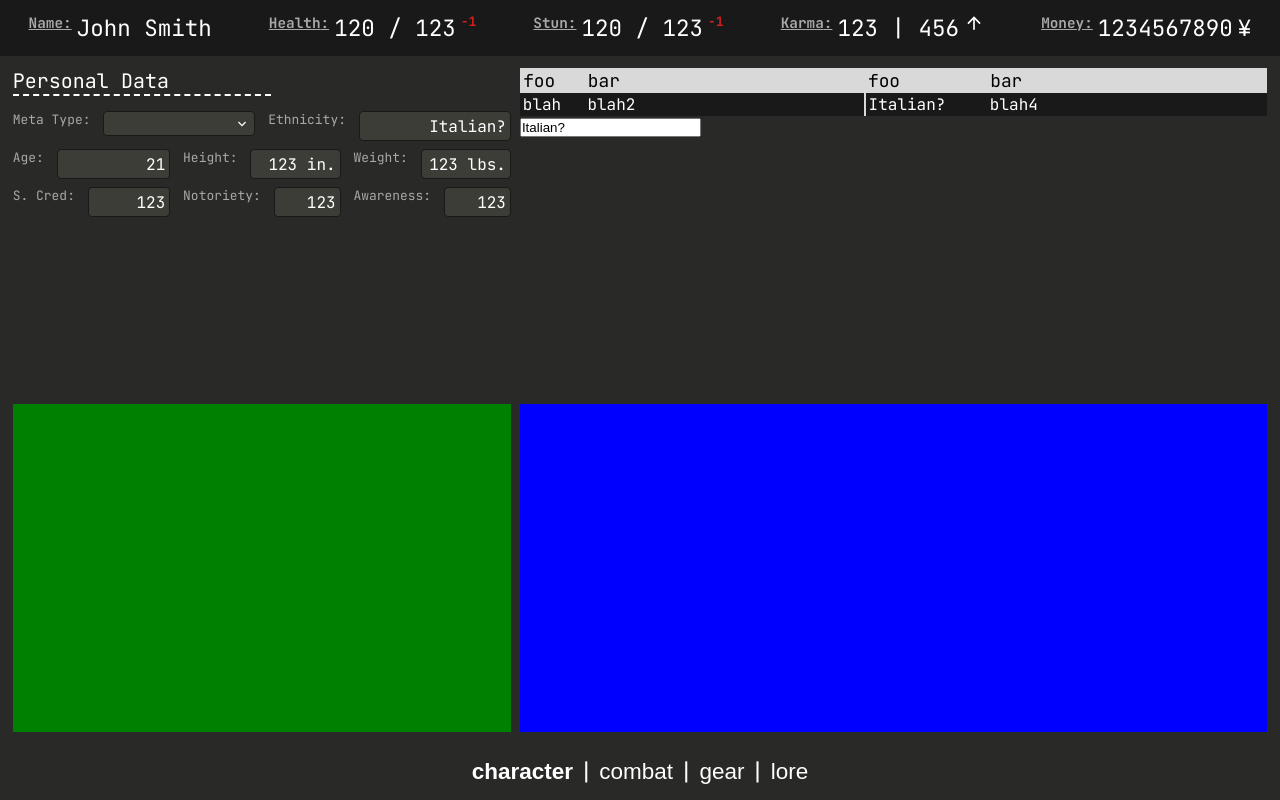
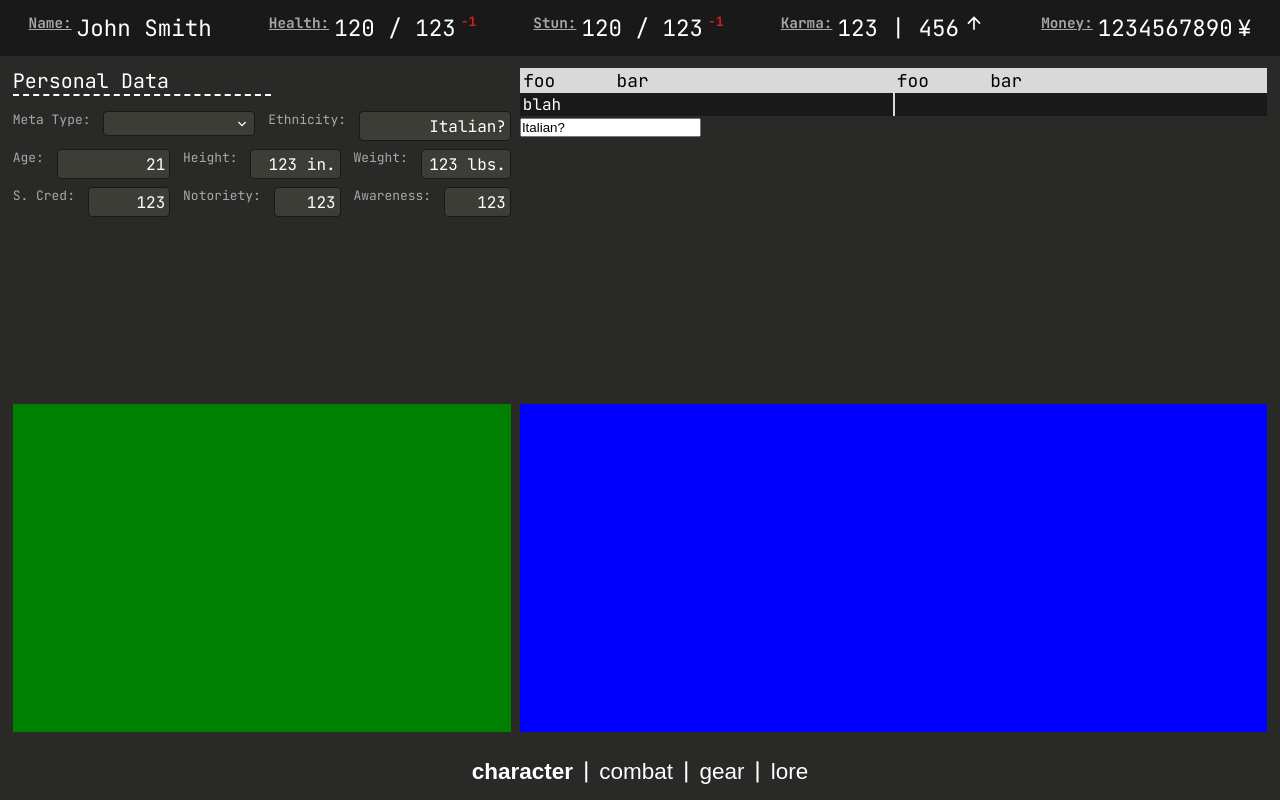
Before and after one commit to roclame12/ShadowSheet, a React (Vite) app: page / in a window 1280 px wide. Built offline with nearby package versions, Linux system fonts and the light colour scheme.

Commit message:
Final commit for PR
Fixed a resizing issue where the table would lose its layout when there was an overflow in one of the cells

```diff
--- a/src/CSS/components/Table.module.css
+++ b/src/CSS/components/Table.module.css
@@ -4,6 +4,7 @@
     & table {
         width: 100%;
         border-collapse: collapse;
+        table-layout: fixed;
     }
 
     & thead {
@@ -22,13 +23,13 @@
 
     }
 
-    & tr {
+    & td {
+        padding: .1ch .3ch;
+        white-space: nowrap;
         overflow: hidden;
         text-overflow: ellipsis;
-        white-space: nowrap;
+        min-width: 0;
     }
-
-    & td { padding: .1ch .3ch; }
 }
 
 
--- a/src/components/Table.tsx
+++ b/src/components/Table.tsx
@@ -1,4 +1,4 @@
-import React, {ReactNode} from 'react';
+import { ReactNode } from 'react';
 import styles from "../CSS/components/Table.module.css"
 
 
@@ -42,6 +42,12 @@ function Head(props: HeadProps) {
     }, 0)
     if (percentageSum > 100) throw "Percentage total for table should be no more than 100%";
 
+    const undefinedWidths = headers.reduce( (sum: number, current) => {
+            const adder = typeof current === "string" ? 1 : 0;
+            return sum + adder;
+        }, 0)
+    const fillWidth = (100 - percentageSum) / undefinedWidths;
+
     // construct a formatted list of <td/> tags with the proper widths
     let formated: ReactNode[] = [];
     for (let i = 0; i < props.subTables; i++) {
@@ -49,8 +55,8 @@ function Head(props: HeadProps) {
             ...headers.map(
                 (value) => {
                     const style = typeof value === "string" ?
-                        {} :
-                        { width: `${ value.width / props.subTables }%` }
+                        { width: `${ fillWidth / props.subTables }%`} :
+                        { width: `${ value.width / props.subTables }%`};
                     const text = typeof value === "string" ? value : value.text;
 
                     return ( <td style={style} key={text + i}>{ text }</td> )
--- a/src/pages/CharacterPage.tsx
+++ b/src/pages/CharacterPage.tsx
@@ -137,10 +137,7 @@ function Qualities() {
     return (
         <div id={styles.qualities}>
             <Table header={["foo", {text: "bar", width: 75}]} subTables={2}>
-                <p>blah</p>
-                <p>blah2</p>
-                <p>{test}</p>
-                <p>blah4</p>
+                <>blah</>
             </Table>
             <input value={test} onChange={(e: React.ChangeEvent<HTMLInputElement>) => setTest(e.target.value) } />
         </div>
```
